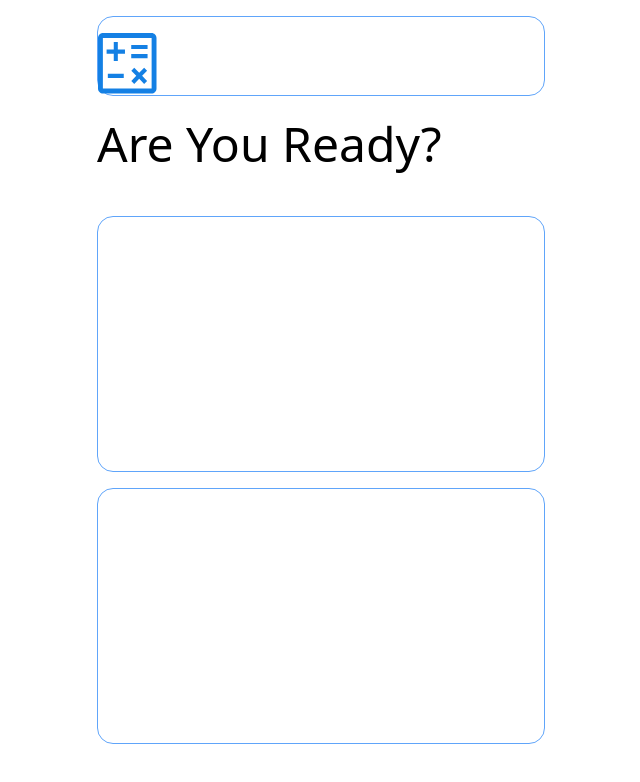
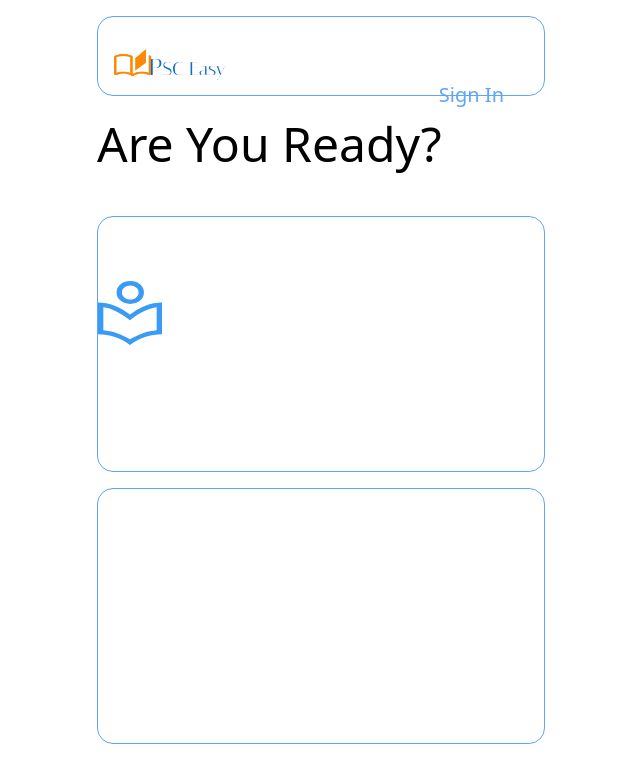
Before and after one commit to divya-i47/learn, a plain HTML site: page tw/psc/index.html in a window 1280 px wide. Shown: the whole page, without its empty margins (319-959 px from the left). Drawn offline with Linux system fonts and the light colour scheme.

Commit message:
index changed

```diff
--- a/tw/psc/index.html
+++ b/tw/psc/index.html
@@ -6,15 +6,19 @@
   <link rel="stylesheet" href="style.min.css">
 </head>
 <body>
-  <div class="max-w-md h-20 mt-4 mx-auto border border-blue-400 rounded-2xl">
-   <div class="absolute w-96 h-24 ml-47 mt-4 text-blue-400"><img src="img\math.svg" alt=""></div> </div>
-  <div class="max-w-md h-24 mt-4 mx-auto border-0 rounded-2xl">
-  <h1 class="sm:text-left md:text-left mt-6">Are You Ready?</h1></div>
+  <div  class="container h-20 max-w-md mx-auto mt-4 border border-blue-400 rounded-2xl">
+  <img src="img\PSC_Logo.png" class="h-8 px-4 mt-8" alt="" >
+  <p class="px-10 text-xl text-right text-blue-400">Sign In</p>
+  </div>
+  <div class="container h-24 max-w-md mx-auto mt-4 border-0 rounded-2xl">
+  <h1 class="mt-6 sm:text-left md:text-left">Are You Ready?</h1></div>
 
-  <div class="max-w-md h-64 pt-12  mx-auto border border-blue-400 rounded-2xl">
+  <div class="container h-64 max-w-md pt-12 mx-auto border border-blue-400 rounded-2xl">
+    <div class="container h-24 mt-4 w-96 ml-47"><img src="img\icon.svg" class="static object-center h-16" alt="" ></div>
   </div>
-  <div class="max-w-md h-64 pt-20 mt-4 mx-auto border border-blue-400 rounded-2xl">
+  <div class="container h-64 max-w-md pt-20 mx-auto mt-4 border border-blue-400 rounded-2xl">
   </div>
+
 
 </body>
 </html>
```
Also changed, not shown: tw/psc/style.min.css.
